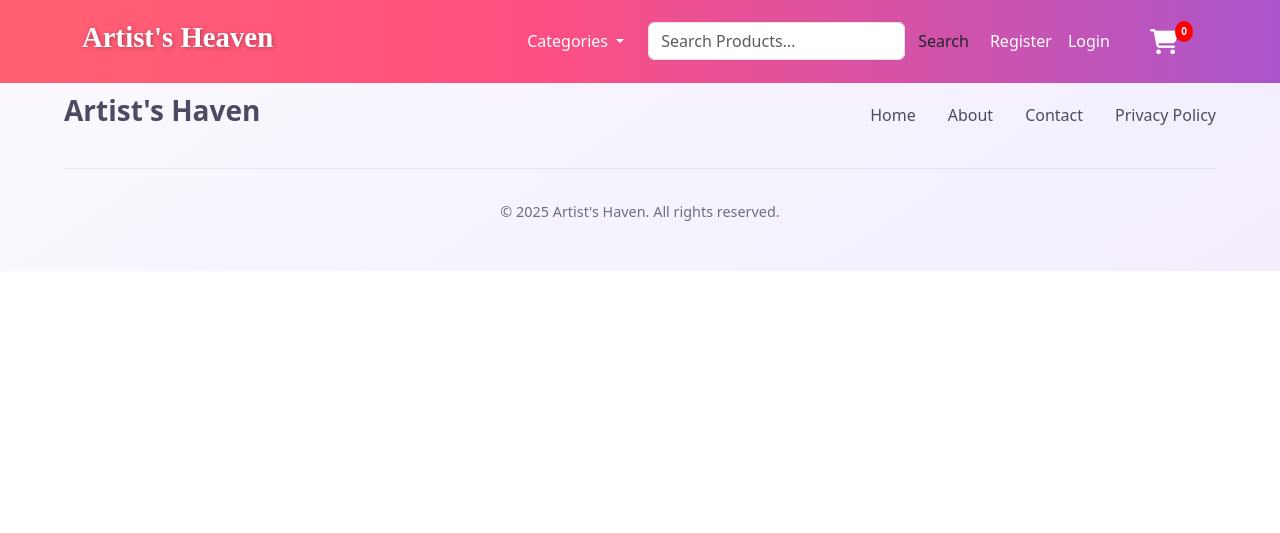
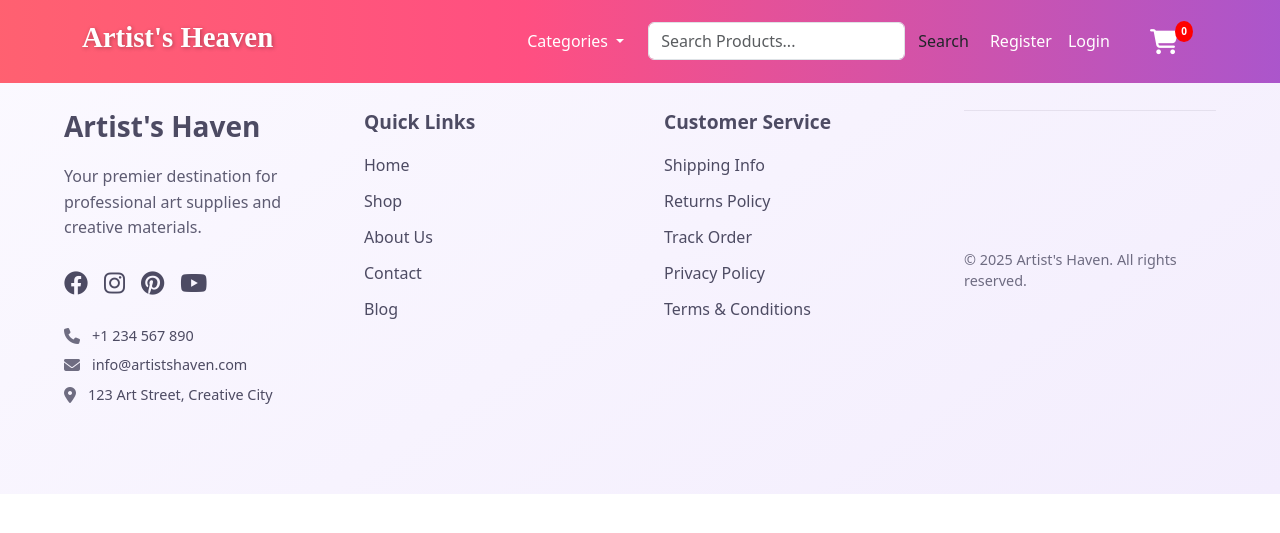
Before and after one commit to Manashree129/Artist_Heaven, a Django app: page /about/ in a window 1280 px wide. Shown: the top 533 px of the page. Run offline with Django 5.2, Linux system fonts and the light colour scheme; some libraries are stand-ins or nearby versions.

Commit message:
update in website
yes

```diff
--- a/core/static/core/css/main.css
+++ b/core/static/core/css/main.css
@@ -200,9 +200,9 @@
 
 /* footer  */
 
-footer {
+.main-footer {
     background: linear-gradient(145deg, #fbf9ff 0%, #f3edfd 100%);
-    padding: 3rem 0 2rem;
+    padding: 4rem 0 2rem;
     color: #4d4b63;
 }
 
@@ -212,84 +212,172 @@ footer {
     padding: 0 1.5rem;
 }
 
-.footer-content {
-    display: flex;
-    justify-content: space-between;
-    align-items: center;
-    margin-bottom: 2rem;
-    padding-bottom: 2rem;
-    border-bottom: 1px solid rgba(77, 75, 99, 0.1);
+.footer-grid {
+    display: grid;
+    grid-template-columns: repeat(auto-fit, minmax(250px, 1fr));
+    gap: 3rem;
+    margin-bottom: 3rem;
 }
 
-.footer-content h2 {
+.footer-section h2 {
     font-size: 1.75rem;
     font-weight: 600;
+    margin-bottom: 1.25rem;
 }
 
-.footer-links {
+.footer-section h3 {
+    font-size: 1.2rem;
+    font-weight: 600;
+    margin-bottom: 1.25rem;
+}
+
+.footer-description {
+    line-height: 1.6;
+    margin-bottom: 1.5rem;
+    opacity: 0.9;
+}
+
+.social-links {
     display: flex;
-    gap: 2rem;
+    gap: 1rem;
+    margin-bottom: 1.5rem;
+}
+
+.social-links a {
+    color: #4d4b63;
+    font-size: 1.5rem;
+    transition: transform 0.3s ease;
+}
+
+.social-links a:hover {
+    transform: translateY(-3px);
+    opacity: 0.7;
+}
+
+.contact-info {
+    margin-top: 1rem;
+}
+
+.contact-info p {
+    display: flex;
+    align-items: center;
+    gap: 0.75rem;
+    margin-bottom: 0.5rem;
+    font-size: 0.9rem;
+}
+
+.contact-info i {
+    font-size: 1rem;
+    opacity: 0.8;
+}
+
+.footer-section ul {
     list-style: none;
     padding: 0;
-    margin: 0;
 }
 
-.footer-links a {
+.footer-section ul li {
+    margin-bottom: 0.75rem;
+}
+
+.footer-section ul a {
     color: #4d4b63;
     text-decoration: none;
-    font-size: 1rem;
-    transition: color 0.3s ease;
+    transition: all 0.3s ease;
     position: relative;
 }
 
-.footer-links a::after {
+.footer-section ul a::after {
     content: '';
     position: absolute;
     width: 0;
     height: 2px;
-    bottom: -4px;
+    bottom: -2px;
     left: 0;
     background: #4d4b63;
     transition: width 0.3s ease;
 }
 
-.footer-links a:hover::after {
+.footer-section ul a:hover::after {
     width: 100%;
 }
 
+.footer-bottom {
+    padding-top: 2rem;
+    border-top: 1px solid rgba(77, 75, 99, 0.1);
+    display: flex;
+    justify-content: space-between;
+    align-items: center;
+}
+
 .copyright {
-    text-align: center;
     font-size: 0.9rem;
     opacity: 0.8;
 }
 
+.payment-methods {
+    display: flex;
+    gap: 1rem;
+    font-size: 1.5rem;
+    opacity: 0.8;
+}
+
+.payment-methods i {
+    transition: transform 0.3s ease;
+}
+
+.payment-methods i:hover {
+    transform: translateY(-2px);
+    opacity: 1;
+}
+
 @media (max-width: 768px) {
-    .footer-content {
-        flex-direction: column;
-        text-align: center;
-        gap: 1.5rem;
+    .main-footer {
+        padding: 3rem 0 1.5rem;
     }
 
-    .footer-links {
-        flex-wrap: wrap;
+    .footer-grid {
+        gap: 2rem;
+    }
+
+    .footer-section {
+        text-align: center;
+    }
+
+    .social-links {
         justify-content: center;
-        gap: 1.5rem;
+    }
+
+    .contact-info p {
+        justify-content: center;
+    }
+
+    .footer-bottom {
+        flex-direction: column;
+        gap: 1rem;
+        text-align: center;
     }
 }
 
 @media (max-width: 480px) {
-    footer {
-        padding: 2rem 0 1.5rem;
-    }
-
-    .footer-content h2 {
+    .footer-section h2 {
         font-size: 1.5rem;
     }
 
-    .footer-links {
-        gap: 1rem;
+    .footer-section h3 {
+        font-size: 1.1rem;
+    }
+
+    .social-links a {
+        font-size: 1.25rem;
+    }
+
+    .payment-methods {
+        font-size: 1.25rem;
     }
 }
+
+
 
 
 /* navbar  */
--- a/core/templates/core/footer.html
+++ b/core/templates/core/footer.html
@@ -1,14 +1,50 @@
-<footer>
+<footer class="main-footer">
     <div class="footer-container">
-        <div class="footer-content">
-            <h2>Artist's Haven</h2>
-            <ul class="footer-links">
-                <li><a href="{% url 'home' %}">Home</a></li>
-                <li><a href="#">About</a></li>
-                <li><a href="#">Contact</a></li>
-                <li><a href="#">Privacy Policy</a></li>
-            </ul>
+        <!-- Company Info Section -->
+        <div class="footer-grid">
+            <div class="footer-section">
+                <h2>Artist's Haven</h2>
+                <p class="footer-description">Your premier destination for professional art supplies and creative materials.</p>
+                <div class="social-links">
+                    <a href="#"><i class="fab fa-facebook"></i></a>
+                    <a href="#"><i class="fab fa-instagram"></i></a>
+                    <a href="#"><i class="fab fa-pinterest"></i></a>
+                    <a href="#"><i class="fab fa-youtube"></i></a>
+                </div>
+                <div class="contact-info">
+                    <p><i class="fas fa-phone"></i> +1 234 567 890</p>
+                    <p><i class="fas fa-envelope"></i> info@artistshaven.com</p>
+                    <p><i class="fas fa-location-dot"></i> 123 Art Street, Creative City</p>
+                </div>
+            </div>
+
+            <!-- Quick Links -->
+            <div class="footer-section">
+                <h3>Quick Links</h3>
+                <ul>
+                    <li><a href="{% url 'home' %}">Home</a></li>
+                    <li><a href="#">Shop</a></li>
+                    <li><a href="#">About Us</a></li>
+                    <li><a href="#">Contact</a></li>
+                    <li><a href="#">Blog</a></li>
+                </ul>
+            </div>
+
+            <!-- Customer Service -->
+            <div class="footer-section">
+                <h3>Customer Service</h3>
+                <ul>
+                    <li><a href="#">Shipping Info</a></li>
+                    <li><a href="#">Returns Policy</a></li>
+                    <li><a href="#">Track Order</a></li>
+                    <li><a href="#">Privacy Policy</a></li>
+                    <li><a href="#">Terms & Conditions</a></li>
+                </ul>
+            </div>
+
+        <!-- Footer Bottom -->
+        <div class="footer-bottom">
+            <p class="copyright">© 2025 Artist's Haven. All rights reserved.</p>
         </div>
-        <p class="copyright">© 2025 Artist's Haven. All rights reserved.</p>
     </div>
 </footer>
--- a/core/templates/core/payment_success.html
+++ b/core/templates/core/payment_success.html
@@ -3,7 +3,7 @@
 /* Payment Success Section */
 .payment-section {
     text-align: center;
-    margin-top: 20px;
+    margin-top: 100px;
 }
 
 .payment-title {
--- a/core/templates/core/tool_details.html
+++ b/core/templates/core/tool_details.html
@@ -206,7 +206,7 @@
 
 <!-- Rest of your HTML remains the same -->
     <!-- Product Details Section -->
-
+<br><br>
     <div class="tool-card">
         <!-- Left Side (Product Image) -->
         <div class="tool-image">
```
Also changed, not shown: db.sqlite3.
